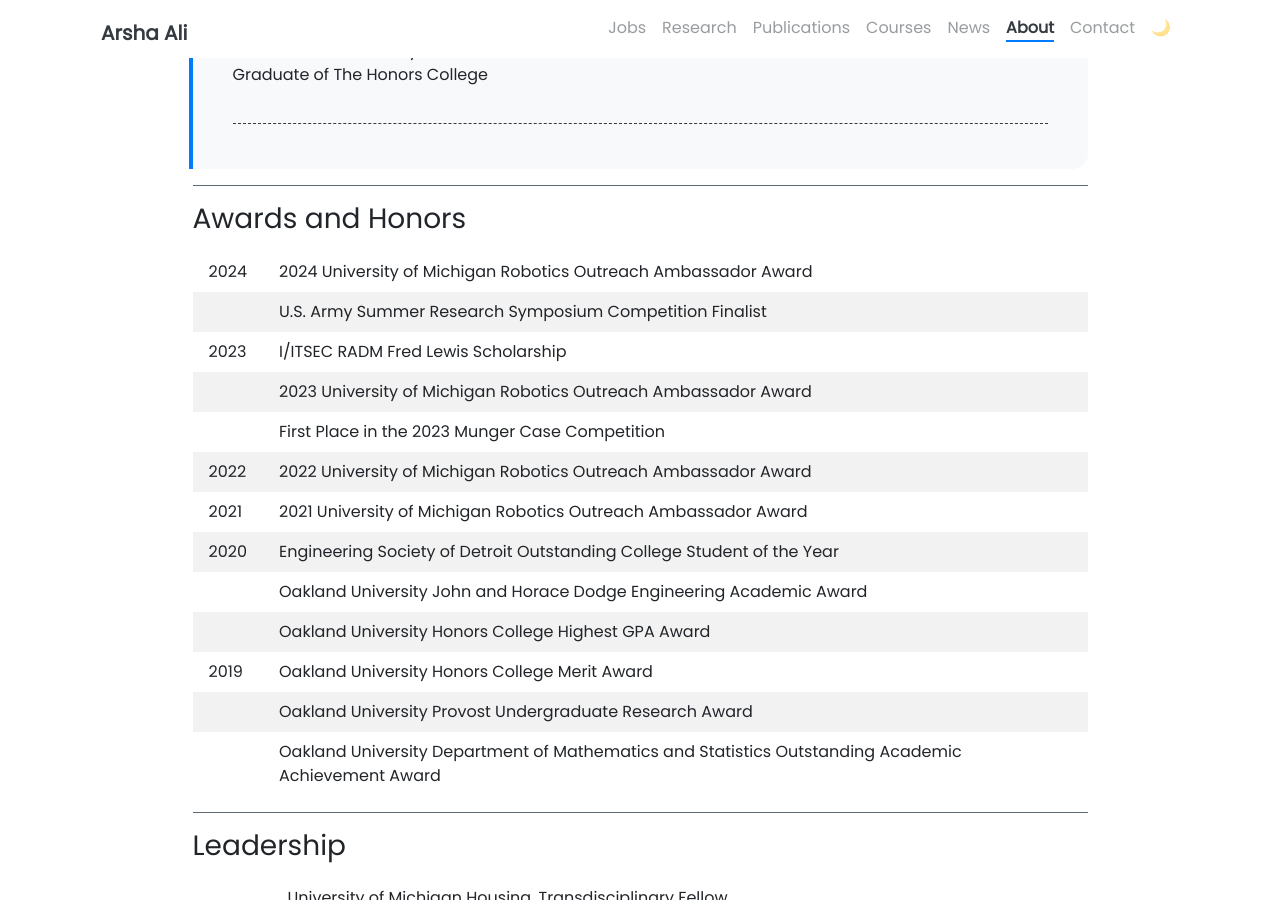
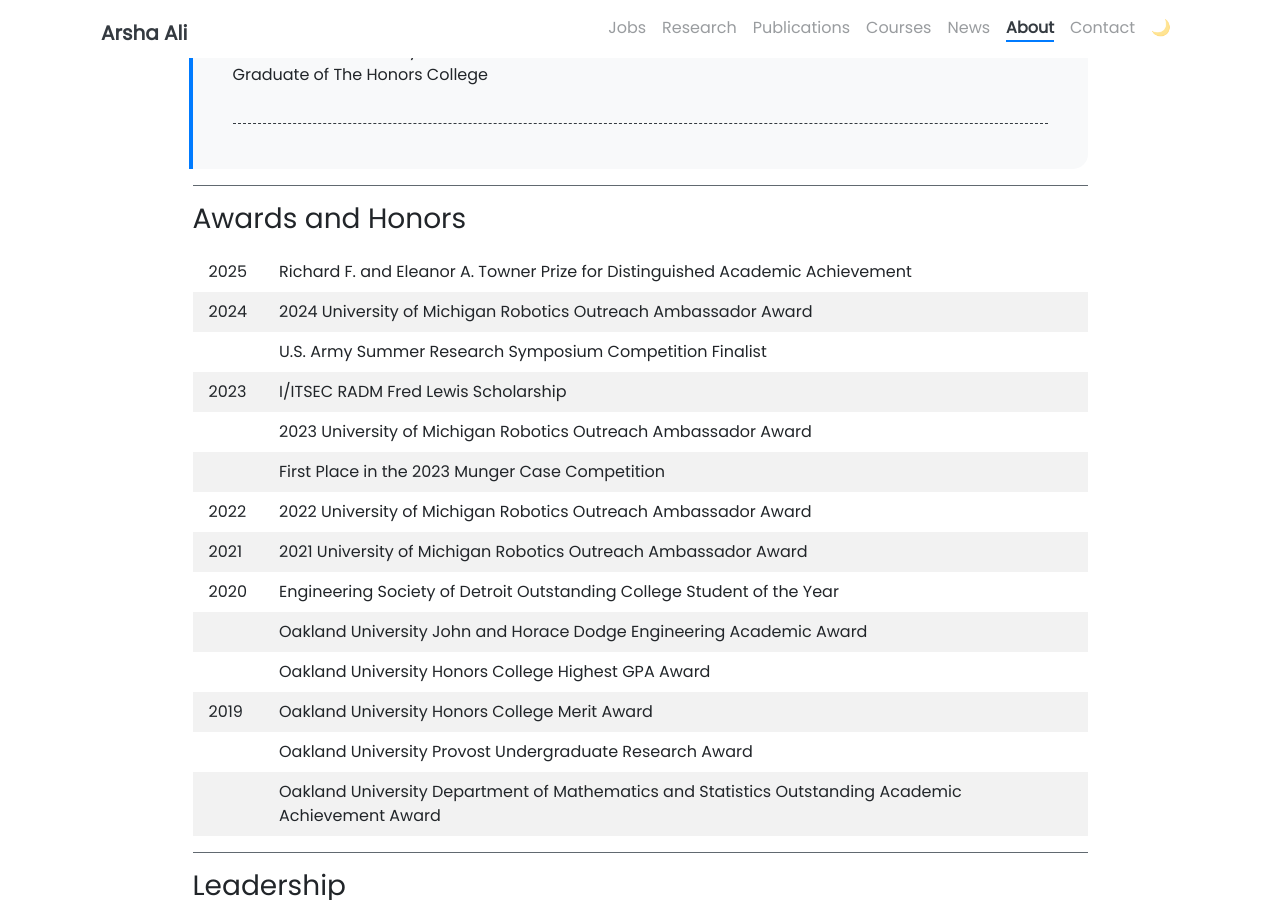
Before and after one commit to arshaali/arshaali.github.io, a Jekyll site: the page built from pages/about.md, in a window 1280 px wide and 900 px high, scrolled down 996 px. Built offline with Jekyll 4.4.1, drawn with Linux system fonts in a browser that asks for light colours; nearby versions of some CDN libraries.

Commit message:
Update about.md

```diff
--- a/pages/about.md
+++ b/pages/about.md
@@ -46,6 +46,7 @@ td, th {
 }
 </style>
 
+2025       | Richard F. and Eleanor A. Towner Prize for Distinguished Academic Achievement
 2024       | 2024 University of Michigan Robotics Outreach Ambassador Award
            | U.S. Army Summer Research Symposium Competition Finalist
 2023       | I/ITSEC RADM Fred Lewis Scholarship
```
